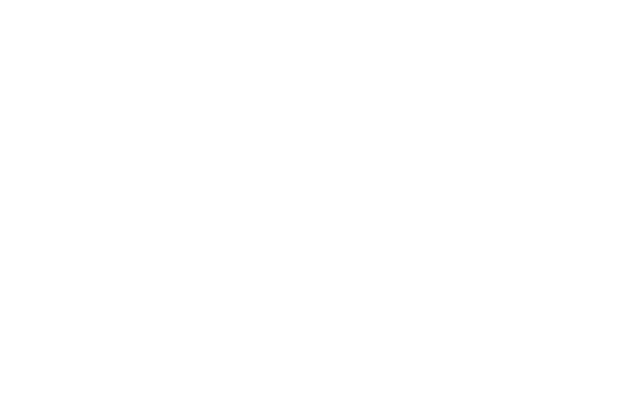
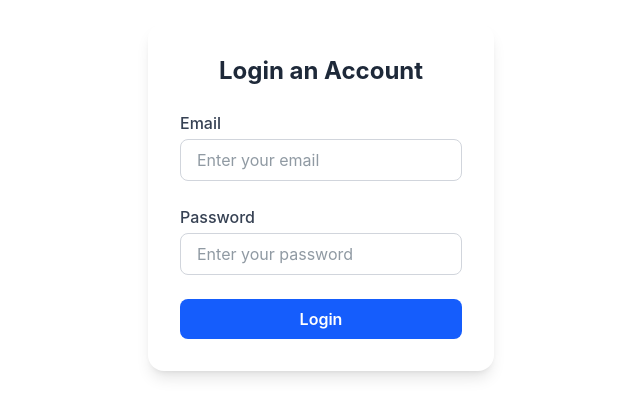
Before and after one commit to alimirhashimli1/practice, a React (Vite) app in the folder frontend/: page / in a window 1280 px wide. Shown: the part 223-640 px from the top of the page, without its empty margins (319-959 px from the left). Built offline with nearby package versions, Linux system fonts and the light colour scheme.

Commit message:
added user register and login pages

```diff
--- a/frontend/src/App.tsx
+++ b/frontend/src/App.tsx
@@ -1,4 +1,7 @@
 // Updated Functional Requirements:
+
+import Login from "./components/Register/Login"
+import Register from "./components/Register/Register"
 
 // The user shall be presented with a login page by default.
 
@@ -56,7 +59,7 @@
   return (
     <>
     <div className="min-h-screen flex flex-col items-center justify-center">
-
+       <Login/>
    </div>
     </>
   )
--- /dev/null
+++ b/frontend/src/components/Register/Login.tsx
@@ -0,0 +1,92 @@
+import React, { useState } from 'react'
+import { UserLogin } from './type';
+import { set } from 'mongoose';
+
+
+function Login() {
+
+
+const [formData, setFormData] = useState<UserLogin>({
+    email: '',
+    password: ''
+});
+const [error, setError] = useState<string>('');
+  const [success, setSuccess] = useState<string>('');
+
+
+const handleSubmit = async (e: React.FormEvent<HTMLFormElement>) => {
+    e.preventDefault();
+
+    try {
+        const response  = await fetch('http://localhost:5000/api/users/login', {
+            method: 'POST',
+            headers: {
+                'Content-Type': 'application/json',
+            },
+            body: JSON.stringify(formData)
+        })
+        const data = await response.json();
+        if(response.ok){
+            setSuccess('User logged in successfully');
+            console.log('User logged in successfully', data);
+        } else {
+            console.log('User login failed', data);
+            setError('User login failed');
+        }
+    } catch (error) {
+        console.error('Error logging in user', error);
+        setError('Error logging in user');
+    }
+}
+
+  return (
+    <form
+  onSubmit={handleSubmit}
+  className="max-w-md mx-auto mt-10 p-8 bg-white shadow-lg rounded-2xl space-y-6"
+>
+  <h2 className="text-2xl font-bold text-center text-gray-800">Login an Account</h2>
+
+
+  <div>
+    <label className="block text-gray-700 font-medium mb-1">Email</label>
+    <input
+      type="email"
+      placeholder="Enter your email"
+      value={formData.email}
+      onChange={(e) => setFormData({ ...formData, email: e.target.value })}
+      className="w-full px-4 py-2 border border-gray-300 rounded-lg focus:outline-none focus:ring-2 focus:ring-blue-500"
+    />
+  </div>
+
+  <div>
+    <label className="block text-gray-700 font-medium mb-1">Password</label>
+    <input
+      type="password"
+      placeholder="Enter your password"
+      value={formData.password}
+      onChange={(e) => setFormData({ ...formData, password: e.target.value })}
+      className="w-full px-4 py-2 border border-gray-300 rounded-lg focus:outline-none focus:ring-2 focus:ring-blue-500"
+    />
+  </div>
+
+
+
+  {error && (
+    <p className="text-red-500 text-sm text-center">{error}</p>
+  )}
+    {success && (
+    <p className="text-green-500 text-sm text-center">{success}</p>
+  )}
+
+
+  <button
+    type="submit"
+    className="w-full bg-blue-600 text-white font-semibold py-2 rounded-lg hover:bg-blue-700 transition duration-200"
+  >
+    Login
+  </button>
+</form>
+  )
+}
+
+export default Login
--- a/frontend/src/components/Register/Register.tsx
+++ b/frontend/src/components/Register/Register.tsx
@@ -4,19 +4,24 @@
 
 
 const Register = () => {
-  // const [name, setName] = useState<string>('');
-  // const [email, setEmail] = useState<string>('');
-  // const [password, setPassword] = useState<string>('');
-  // const [confirmPassword, setConfirmPassword] = useState<string>('');
   const [formData, setFormData] = useState<User>({
     id: 0,
     username: '',
     email: '',
     password: '',
   });
+  const [confirmPassword, setConfirmPassword] = useState<string>('');
+  const [error, setError] = useState<string>('');
+  const [success, setSuccess] = useState<string>('');
+
 
   const handleSubmit = async (e: React.FormEvent<HTMLFormElement>) => {
     e.preventDefault();
+
+    if(formData.password !== confirmPassword){
+      setError('Passwords do not match');
+      return;
+    }
 
     try {
       const respone  = await fetch('http://localhost:5000/api/users/register', {
@@ -29,28 +34,83 @@
 
       const data = await respone.json();
       if(respone.ok){
-        console.log('User registered successfully', data);
+        console.log('User logged successfully', data);
+        setSuccess('User logged successfully');
       } else {
-        console.log('User registration failed', data);
+        console.log('User login failed', data);
       }
     } catch (error) {
-      console.error('Error registering user', error);
+      console.error('Error login user', error);
     }
   }
 
 
   return (
-    <form onSubmit={handleSubmit}>
-        <label htmlFor="">Name</label>
-        <input type="text" placeholder='Enter your user name' value={formData.username} onChange={(e) => setFormData({...formData, username: e.target.value})} />
-        <label htmlFor="">Email</label>
-        <input type="email" placeholder='Enter your email' value={formData.email} onChange={(e) => setFormData({...formData, email: e.target.value})} />
-        <label htmlFor="">Password</label>
-        <input type="password" placeholder='Enter your password' value={formData.password} onChange={(e) => setFormData({...formData, password: e.target.value})}/>
-        <input type="text" placeholder='Confirm your password' />
-        <button type='submit'>Register</button>
+<form
+  onSubmit={handleSubmit}
+  className="max-w-md mx-auto mt-10 p-8 bg-white shadow-lg rounded-2xl space-y-6"
+>
+  <h2 className="text-2xl font-bold text-center text-gray-800">Create an Account</h2>
 
-    </form>
+  <div>
+    <label className="block text-gray-700 font-medium mb-1">Username</label>
+    <input
+      type="text"
+      placeholder="Enter your user name"
+      value={formData.username}
+      onChange={(e) => setFormData({ ...formData, username: e.target.value })}
+      className="w-full px-4 py-2 border border-gray-300 rounded-lg focus:outline-none focus:ring-2 focus:ring-blue-500"
+    />
+  </div>
+
+  <div>
+    <label className="block text-gray-700 font-medium mb-1">Email</label>
+    <input
+      type="email"
+      placeholder="Enter your email"
+      value={formData.email}
+      onChange={(e) => setFormData({ ...formData, email: e.target.value })}
+      className="w-full px-4 py-2 border border-gray-300 rounded-lg focus:outline-none focus:ring-2 focus:ring-blue-500"
+    />
+  </div>
+
+  <div>
+    <label className="block text-gray-700 font-medium mb-1">Password</label>
+    <input
+      type="password"
+      placeholder="Enter your password"
+      value={formData.password}
+      onChange={(e) => setFormData({ ...formData, password: e.target.value })}
+      className="w-full px-4 py-2 border border-gray-300 rounded-lg focus:outline-none focus:ring-2 focus:ring-blue-500"
+    />
+  </div>
+
+  <div>
+    <label className="block text-gray-700 font-medium mb-1">Confirm Password</label>
+    <input
+      type="password"
+      placeholder="Confirm your password"
+      value={confirmPassword}
+      onChange={(e) => setConfirmPassword(e.target.value)}
+      className="w-full px-4 py-2 border border-gray-300 rounded-lg focus:outline-none focus:ring-2 focus:ring-blue-500"
+    />
+  </div>
+
+  {error && (
+    <p className="text-red-500 text-sm text-center">{error}</p>
+  )}
+   {success && (
+    <p className="text-green-500 text-sm text-center">{success}</p>
+  )}
+
+  <button
+    type="submit"
+    className="w-full bg-blue-600 text-white font-semibold py-2 rounded-lg hover:bg-blue-700 transition duration-200"
+  >
+    Register
+  </button>
+</form>
+
   )
 }
 
--- a/frontend/src/components/Register/type.ts
+++ b/frontend/src/components/Register/type.ts
@@ -4,3 +4,8 @@
     email: string,
     password: string
 }
+
+export type UserLogin = {
+    email: string,
+    password: string
+}
```
